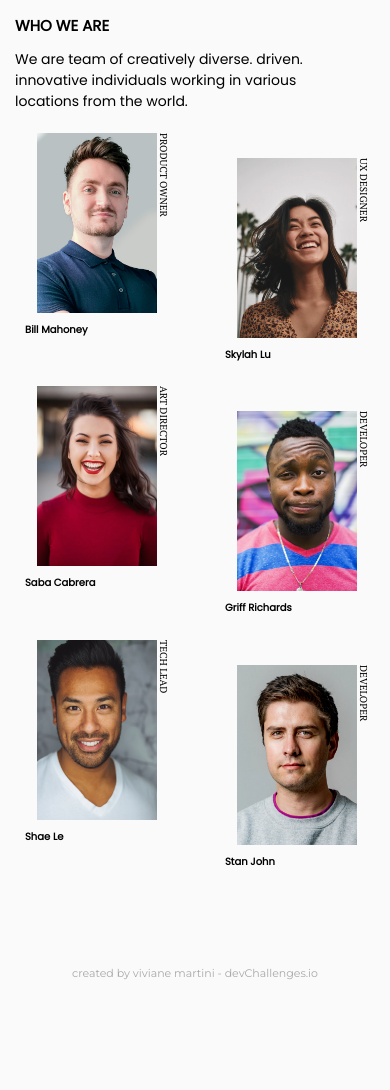
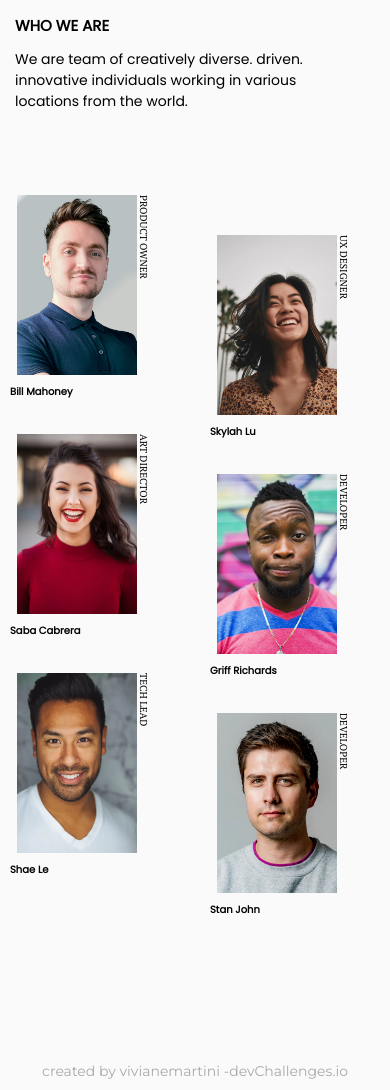
Before and after one commit to vivianemartini/my-team-page, a plain HTML site: page index.html in a window 390 px wide. Shown: the part 137-1227 px from the top of the page. Before the commit the page ends 1120 px from the top, so only its background shows below. Drawn offline with Linux system fonts and the light colour scheme.

Commit message:
update documents

```diff
--- a/index.html
+++ b/index.html
@@ -14,11 +14,12 @@
   <link rel="preconnect" href="https://fonts.googleapis.com" />
   <link rel="preconnect" href="https://fonts.gstatic.com" crossorigin />
   <link href="https://fonts.googleapis.com/css2?family=Montserrat&display=swap" rel="stylesheet" />
-  <link rel="stylesheet" href="style.css" />
-  <link rel="stylesheet" href="responsive.css">
+  <link rel="stylesheet" href="/styles/style.css" />
+  <link rel="stylesheet" href="/styles/responsive.css">
   <title>My Team Page</title>
 </head>
-<div class="container">
+<body>
+  <header class="container">
     <div class="container-title">
       <h1>The creative crew</h1>
     </div>
@@ -29,11 +30,12 @@
         working in various locations from the world.
       </p>
     </div>
-</div>
+  </header>
 
-<section class="img-container">
+  <main class="img-container">
+
         <div class="img-box">
-    <div class="img-box-1">
+
           <div>
             <div class="job-container">
               <span class="job-box">Product Owner</span>
@@ -41,53 +43,61 @@
             </div>
             <p class="img-name">Bill Mahoney</p>
           </div>
+
+          <div class="diff-cont">
+            <div class="job-container">
+              <span class="job-box">Art Director</span>
+              <img src="img/photo2.png" alt="" />
+            </div>
+            <p class="img-name">Saba Cabrera</p>
+          </div>
+
           <div>
+            <div class="job-container">
+              <span class="job-box">tech lead</span>
+              <img src="img/photo3.png" alt=" " />
+              </div>
+              <p class="img-name">Shae Le</p>
+            </div>
+          </div>
+
+        </div>
+
+
+        <div class="img-box">
+
+          <div class="diff-cont-mobile">
             <div class="job-container img-self">
               <span class="job-box">UX Designer</span>
               <img src="img/photo4.png" alt="" />
             </div>
             <p class="img-name">Skylah Lu</p>
           </div>
-    </div>
 
-    <div class="img-box-2">
-      <div>
-        <div class="job-container">
-          <span class="job-box">Art Director</span>
-          <img src="img/photo2.png" alt="" />
-        </div>
-        <p class="img-name">Saba Cabrera</p>
-      </div>
-      <div>
+          <div class="diff-cont">
             <div class="job-container img-self">
               <span class="job-box">Developer</span>
               <img src="img/photo5.png" alt="" />
             </div>
             <p class="img-name">Griff Richards</p>
           </div>
-    </div>
 
-    <div class="img-box-1 img-box-3">
-      <div>
-        <div class="job-container">
-          <span class="job-box">tech lead</span>
-          <img src="img/photo3.png" alt=" " />
-        </div>
-        <p class="img-name img-name-3">Shae Le</p>
-      </div>
           <div>
             <div class="job-container img-self">
               <span class="job-box">developer</span>
-          <img src=" img/photo6.png" alt="" />
+              <img src="img/photo6.png" alt="" />
             </div>
-        <p class="img-name img-name-3">Stan John</p>
+            <p class="img-name">Stan John</p>
           </div>
         </div>
+
         </div>
-</section>
 
-<footer class="footer">created by viviane martini - devChallenges.io</footer>
+  </main>
 
-<body></body>
+  <footer>
+    <p class="footer">created by <a href="https://github.com/vivianemartini"> vivianemartini </a> -devChallenges.io</p>
+  </footer>
+</body>
 
 </html>
--- a/responsive.css
+++ /dev/null
@@ -1,89 +0,0 @@
-@media only screen and (max-width: 787px) {
-  .container {
-    height: 250px;
-    display: flex;
-    flex-wrap: wrap;
-    flex-direction: column;
-    justify-content: center;
-    align-items: flex-start;
-  }
-  .container-title {
-    height: 15px;
-    margin-left: 15px;
-    margin-bottom: 60px;
-  }
-
-  .container-sub-title h2 {
-    margin-left: 15px;
-  }
-  .container-sub-title p {
-    width: 80%;
-    font-size: 14px;
-    line-height: 21px;
-    margin-top: 10px;
-    margin-left: 15px;
-  }
-  /* images */
-  .img-container {
-    height: 850px;
-  }
-  .img-box {
-    height: 760px;
-    width: 400px;
-    margin-top: 20px;
-    display: flex;
-    justify-content: center;
-    align-items: flex-start;
-  }
-  .img-box-1 {
-    height: 250px;
-    width: 350px;
-    display: flex;
-    justify-content: space-between;
-  }
-
-  .img-box-1 img {
-    width: 120px;
-    height: 180px;
-  }
-
-  .img-box-3 img {
-    margin-left: 0px;
-  }
-
-  .img-box-2 {
-    height: 250px;
-    width: 350px;
-    display: flex;
-    justify-content: space-between;
-    align-items: flex-start;
-  }
-  .img-box-2 img {
-    width: 120px;
-    height: 180px;
-  }
-
-  .img-self {
-    margin-top: 25px;
-  }
-
-  /*  Name */
-  .img-name {
-    font-size: 10px;
-    margin-left: 5px;
-  }
-  /* job */
-  .job-container {
-    width: 150px;
-    justify-content: right;
-  }
-  .job-box {
-    font-size: 10px;
-    line-height: 13px;
-  }
-  /* footer */
-  .footer {
-    height: 20px;
-    font-size: 11px;
-  }
-}
--- /dev/null
+++ b/styles/responsive.css
@@ -0,0 +1,63 @@
+@media only screen and (max-width: 480px) {
+  .container {
+    height: 250px;
+    display: flex;
+    flex-wrap: wrap;
+    flex-direction: column;
+    justify-content: center;
+    align-items: flex-start;
+  }
+  .container-title {
+    height: 15px;
+    margin-left: 15px;
+    margin-bottom: 60px;
+  }
+
+  .container-sub-title h2 {
+    margin-left: 15px;
+  }
+  .container-sub-title p {
+    width: 80%;
+    font-size: 14px;
+    line-height: 21px;
+    margin-top: 10px;
+    margin-left: 15px;
+  }
+
+  img {
+    width: 120px;
+    height: 180px;
+  }
+
+  .img-container {
+    flex-wrap: wrap;
+    justify-content: space-evenly;
+    align-items: center;
+  }
+
+  .img-box {
+    width: 200px;
+    gap: 30px;
+    flex-direction: column;
+    justify-content: center;
+  }
+  .img-name {
+    font-size: 10px;
+  }
+  .job-container {
+    width: 150px;
+    justify-content: right;
+  }
+  .job-box {
+    font-size: 10px;
+    line-height: 13px;
+  }
+
+  .diff-cont {
+    margin-top: 0px;
+  }
+
+  .diff-cont-mobile {
+    margin-top: 80px;
+  }
+}
--- a/style.css
+++ b/styles/style.css
@@ -51,55 +51,29 @@
 
 .img-container {
   display: flex;
-  flex-wrap: wrap;
-  justify-content: center;
+  flex-direction: column;
+  align-items: center;
+  justify-content: space-around;
+  height: 850px;
+  margin-top: 0px;
 }
 
 .img-box {
-  height: 800px;
-  width: 1200px;
   display: flex;
-  flex-wrap: wrap;
-  justify-content: center;
+  justify-content: space-around;
+  width: 1000px;
+  margin-top: 0px;
+
 }
 
-/* box 1 */
-.img-box-1 {
-  height: 700px;
-  width: 230px;
-  display: flex;
-  flex-wrap: wrap;
-  justify-content: flex-start;
-  align-items: space-around;
-}
 
-.img-box-1 img {
+img {
   width: 180px;
   height: 260px;
 }
 
-/* box 2 */
-
-.img-box-2 {
-  height: 750px;
-  width: 300px;
-  display: flex;
-  flex-wrap: wrap;
-  justify-content: center;
-  align-items: flex-end;
-}
-
-.img-box-2 img {
-  width: 180px;
-  height: 260px;
-}
-
-/* box 3 */
-
-.img-box-3 img {
-  width: 180px;
-  height: 260px;
-  margin-left: 20px;
+.diff-cont {
+  margin-top: 60px;
 }
 
 /*  Name */
@@ -114,9 +88,6 @@
   margin-left: 10px;
 }
 
-.img-name-3 {
-  margin-left: 20px;
-}
 
 /* job */
 .job-container {
@@ -125,6 +96,7 @@
   flex-wrap: wrap;
   flex-direction: row-reverse;
   justify-content: space-evenly;
+
 }
 
 .job-box {
@@ -139,6 +111,14 @@
 
 /* Footer */
 
+footer {
+  display: flex;
+  justify-content: center;
+  align-items: center;
+  margin-top: 100px;
+}
+
+
 .footer {
   height: 30px;
   font-family: 'Montserrat', sans-serif;
@@ -147,7 +127,14 @@
   font-size: 14px;
   line-height: 17px;
   color: #a9a9a9;
-  display: flex;
-  justify-content: center;
-  align-items: center;
 }
+
+.footer a {
+  text-decoration: none;
+  color: #a9a9a9;
+  cursor: pointer;
+}
+
+.footer a:hover {
+  color: #000000;
+}
```
Also changed, not shown: img/preview.png (added), mobile.jpeg (deleted), 1 other file. Lines whose indentation alone changed are shown as unchanged.
